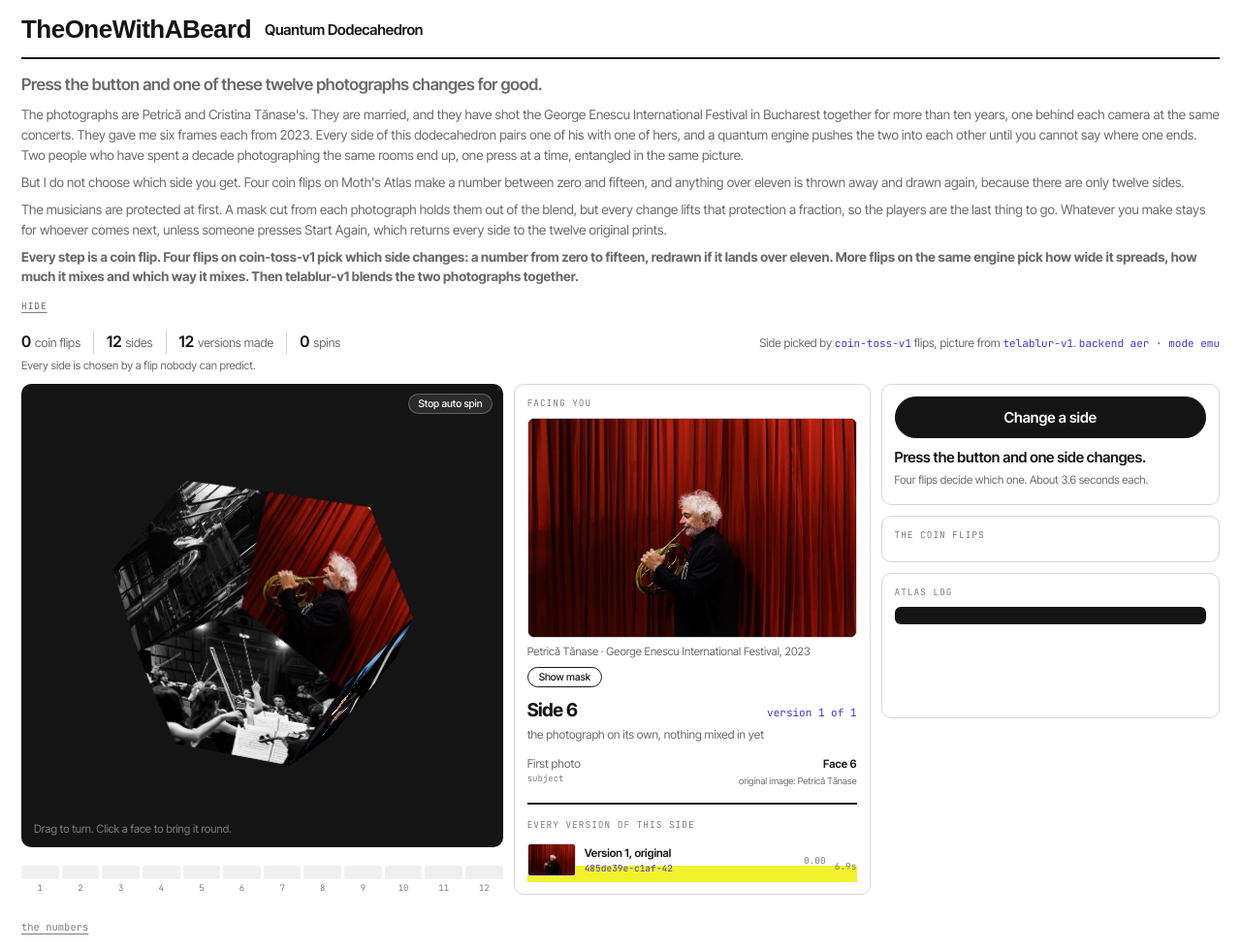
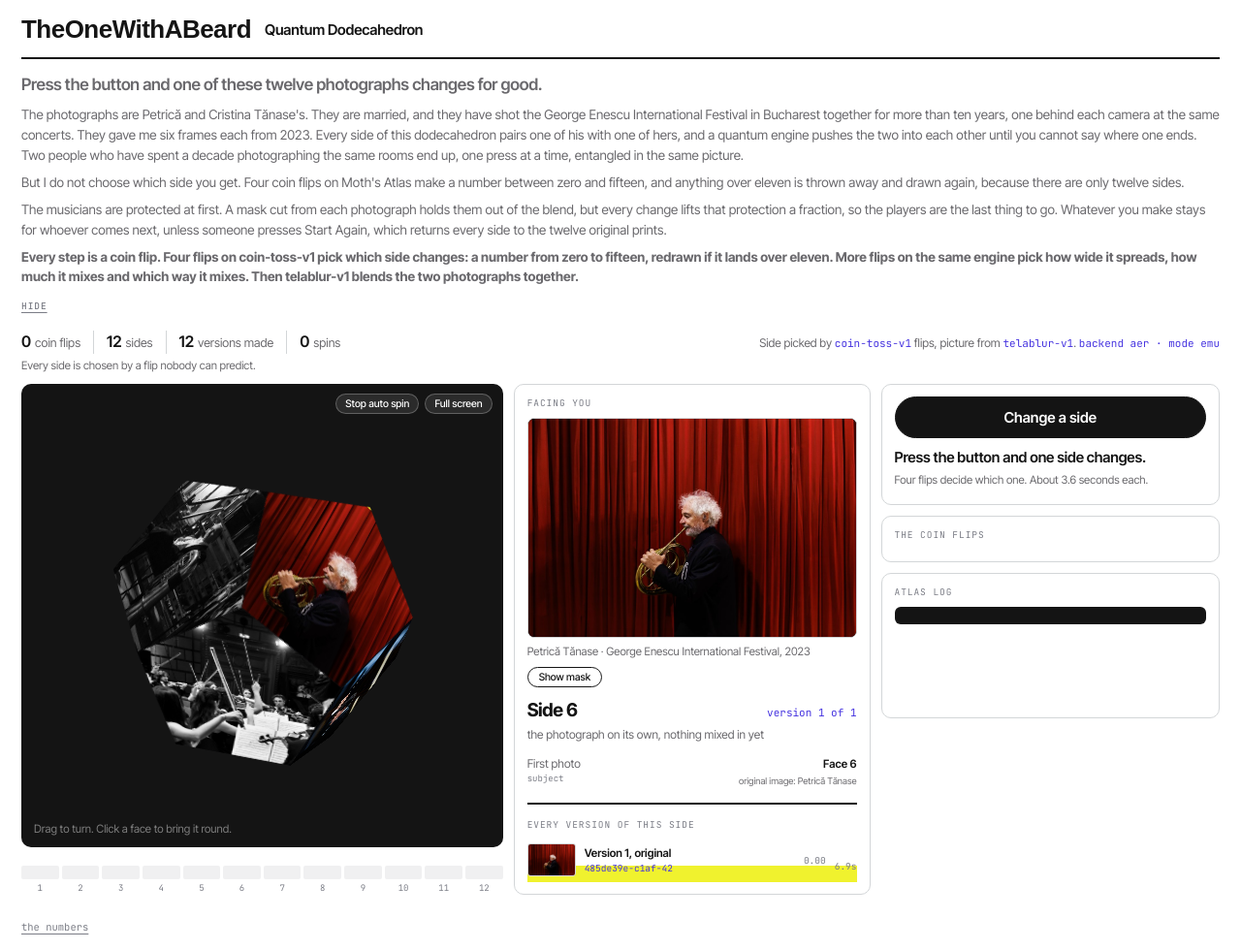
Before and after one commit to TOWaB/mothquantummhackathon, a Flask app: page / in a window 1280 px wide. Shown: the whole page at 97% size. Run offline with Flask 3, Linux system fonts and the light colour scheme; data that the repository does not hold is empty; some libraries are stand-ins or nearby versions; some web fonts are replaced.

Commit message:
Add full screen button for the stage
Scales #stageInner (a new wrapper dodeca.js is constructed on) rather
than the solid itself, since dodeca.js overwrites solid's inline
transform every frame regardless of what CSS sets — scaling anything
else would just get clobbered on the next drag or auto-spin tick.
perspective moves to #stageInner too, to stay on solid's direct parent.

Smoke-tested: page loads, button renders, CSS/JS serve correctly.
Not yet tested against a real fullscreen toggle in an actual browser —
do that before relying on it at the venue.

```diff
--- a/static/css/style.css
+++ b/static/css/style.css
@@ -134,8 +134,17 @@ button:disabled{opacity:.4;cursor:default}
    dodeca.js builds #solid and all 12 .pface/.pclip nodes at runtime — this
    file only styles them, never creates them. */
 #stage{background:var(--ink);border-radius:10px;position:relative;overflow:hidden;
-  display:grid;place-items:center;perspective:720px;flex:1;min-height:320px;
+  display:grid;place-items:center;flex:1;min-height:320px;
   touch-action:none;user-select:none;cursor:grab}
+/* dodeca.js is constructed on #stageInner, not #stage, purely so a fullscreen
+   zoom has somewhere safe to put a plain 2D scale: transform without ever
+   touching .pface/solid's own inline matrix3d (dodeca.js overwrites that every
+   frame regardless of what a stylesheet says, so scaling solid itself here
+   would just get clobbered on the next drag/frame). perspective moves here
+   too — it has to live on solid's direct parent to keep the 3D context. */
+#stageInner{width:100%;height:100%;display:grid;place-items:center;
+  perspective:720px;transform-origin:center center}
+#stage:fullscreen{background:var(--ink)}
 .pface{position:absolute;inset:0;backface-visibility:hidden}
 .pclip{position:absolute;inset:0;
   clip-path:polygon(50% 0%,97.55% 34.55%,79.39% 90.45%,20.61% 90.45%,2.45% 34.55%);
--- a/static/js/app.js
+++ b/static/js/app.js
@@ -10,6 +10,9 @@
 // line has run throws a real ReferenceError (not just "undefined") — this
 // crashed the whole script on load until reordered. See LEARNINGS.md.
 const els = {
+  stage: document.getElementById("stage"),
+  stageInner: document.getElementById("stageInner"),
+  fullscreenBtn: document.getElementById("fullscreenBtn"),
   autoSpinBtn: document.getElementById("autoSpinBtn"),
   spinBtn: document.getElementById("spinBtn"),
   stageLine: document.getElementById("stage-line"),
@@ -105,11 +108,39 @@ let currentDrawBits = []; // this draw's bits so far, to detect a live "thrown a
 const floorFills = {};
 const floorCells = {};
 
-const dodeca = Dodeca(document.getElementById("stage"), {
-  size: 190,
+const DODECA_SIZE = 190;
+const dodeca = Dodeca(els.stageInner, {
+  size: DODECA_SIZE,
   onFace: n => onFaceSelected(n),
 });
 console.assert(dodeca.checkGeometry().ok, "dodecahedron does not close");
+
+/* ---- full screen -------------------------------------------------------
+   Scales #stageInner, never .pface/solid — dodeca.js sets solid's own
+   inline transform every frame regardless of what CSS says, so any scale
+   applied directly to solid would just get overwritten on the next drag or
+   auto-spin tick. #stageInner carries no 3D transform of its own, so a
+   plain 2D scale on it composes fine with the 3D scene inside. */
+function applyFullscreenScale() {
+  if (document.fullscreenElement !== els.stage) return;
+  const avail = Math.min(els.stage.clientWidth, els.stage.clientHeight);
+  const scale = Math.max(1, (avail * 0.82) / DODECA_SIZE);
+  els.stageInner.style.transform = `scale(${scale})`;
+}
+function updateFullscreenBtn() {
+  els.fullscreenBtn.textContent = document.fullscreenElement ? "Exit full screen" : "Full screen";
+}
+els.fullscreenBtn.addEventListener("click", () => {
+  if (document.fullscreenElement) document.exitFullscreen();
+  else els.stage.requestFullscreen().catch(() => {});
+});
+document.addEventListener("fullscreenchange", () => {
+  updateFullscreenBtn();
+  if (document.fullscreenElement) applyFullscreenScale();
+  else els.stageInner.style.transform = "";
+});
+window.addEventListener("resize", () => { if (document.fullscreenElement) applyFullscreenScale(); });
+updateFullscreenBtn();
 
 function fmtTime(ts) {
   return new Date(ts).toLocaleTimeString("en-GB", { hour12: false });
--- a/templates/index.html
+++ b/templates/index.html
@@ -74,8 +74,10 @@
     <!-- left: the solid -->
     <div class="col">
       <div id="stage">
+        <div id="stageInner"></div>
         <div class="hud">
           <button id="autoSpinBtn">Stop auto spin</button>
+          <button id="fullscreenBtn">Full screen</button>
         </div>
         <div class="tip">Drag to turn. Click a face to bring it round.</div>
       </div>
```
